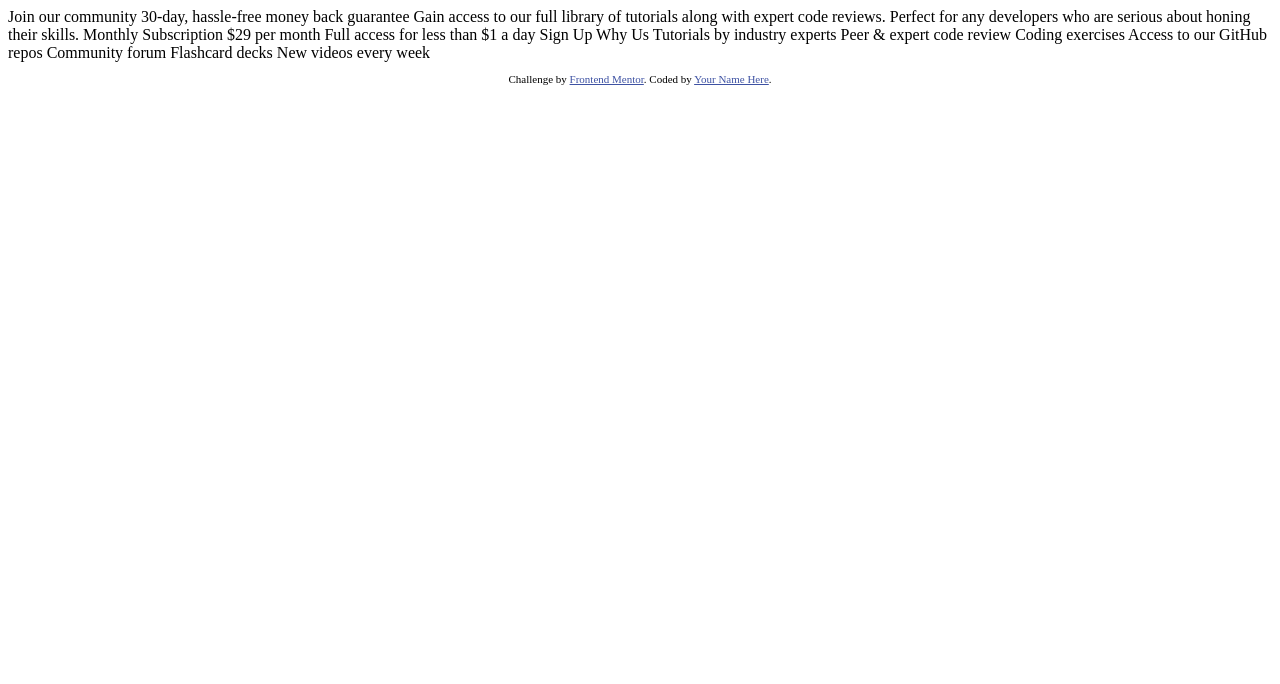
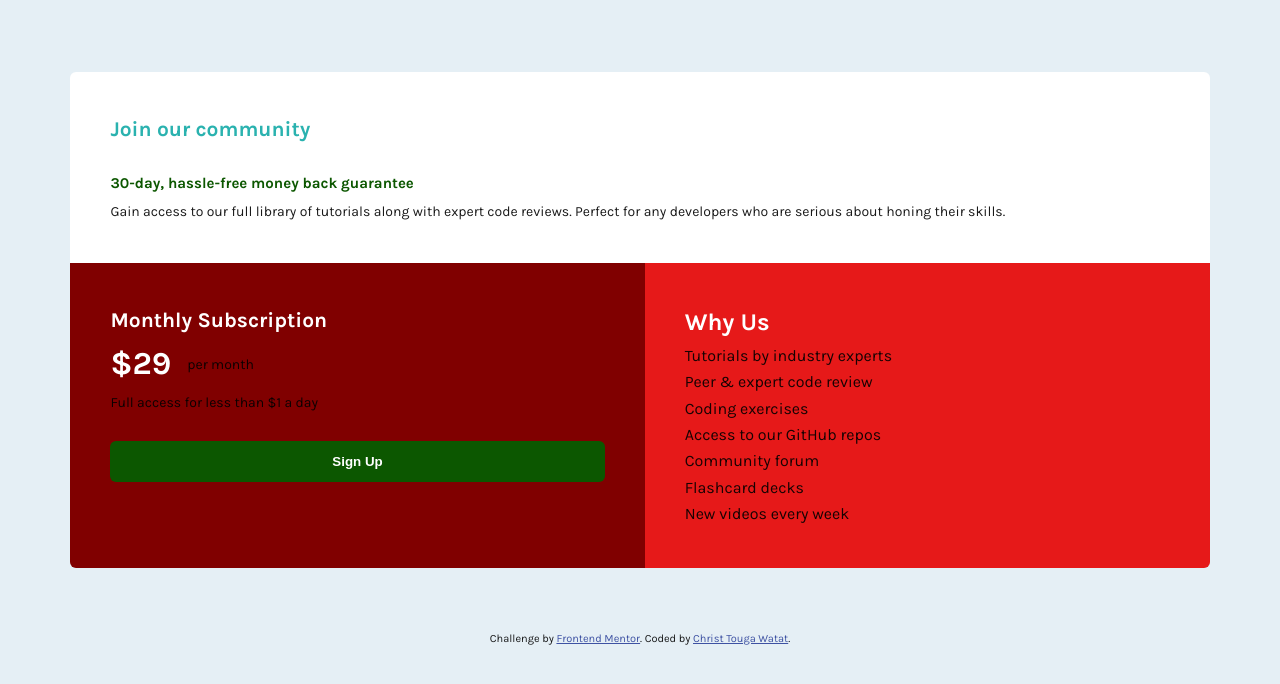
Before and after one commit to Christ-Kevin/single-price-component, a plain HTML site: page index.html in a window 1280 px wide. Drawn offline with Linux system fonts and the light colour scheme.

Commit message:
solution

```diff
--- a/index.html
+++ b/index.html
@@ -1,50 +1,60 @@
 <!DOCTYPE html>
 <html lang="en">
+
 <head>
     <meta charset="UTF-8">
     <meta name="viewport" content="width=device-width, initial-scale=1.0"> <!-- displays site properly based on user's device -->
 
     <link rel="icon" type="image/png" sizes="32x32" href="./images/favicon-32x32.png">
+    <link rel="preconnect" href="https://fonts.googleapis.com">
+    <link rel="preconnect" href="https://fonts.gstatic.com" crossorigin>
+    <link href="https://fonts.googleapis.com/css2?family=Karla:wght@400;700&display=swap" rel="stylesheet">
+
+    <link rel="stylesheet" href="style.css">
 
     <title>Frontend Mentor | Single Price Grid Component</title>
+</head>
 
-  <!-- Feel free to remove these styles or customise in your own stylesheet 👍 -->
-  <style>
-    .attribution { font-size: 11px; text-align: center; }
-    .attribution a { color: hsl(228, 45%, 44%); }
-  </style>
-</head>
 <body>
-  Join our community
+    <main>
+        <header>
+            <h2>Join our community</h2>
 
-  30-day, hassle-free money back guarantee
+            <h3>30-day, hassle-free money back guarantee</h3>
 
             Gain access to our full library of tutorials along with expert code reviews.
             Perfect for any developers who are serious about honing their skills.
+        </header>
+        <div class="container">
+            <section>
+                <h2>Monthly Subscription</h2>
 
-  Monthly Subscription
+                <div class="price"><span>&dollar;29</span><span>per month</span></div>
 
-  &dollar;29 per month
+                <p>Full access for less than &dollar;1 a day</p>
 
-  Full access for less than &dollar;1 a day
+                <button class="btn" type="button">Sign Up</button>
+            </section>
+            <section>
+                <h2>Why Us</h2>
 
-  Sign Up
-
-  Why Us
-
-  Tutorials by industry experts
-  Peer &amp; expert code review
-  Coding exercises
-  Access to our GitHub repos
-  Community forum
-  Flashcard decks
-  New videos every week
-
+                <ul>
+                    <li><a href="#">Tutorials by industry experts</a></li>
+                    <li><a href="#">Peer &amp; expert code review</a></li>
+                    <li><a href="#">Coding exercises</a></li>
+                    <li><a href="#">Access to our GitHub repos</a></li>
+                    <li><a href="#">Community forum</a></li>
+                    <li><a href="#">Flashcard decks</a></li>
+                    <li><a href="#">New videos every week</a></li>
+                </ul>
+            </section>
+        </div>
+    </main>
     <footer>
         <p class="attribution">
             Challenge by <a href="https://www.frontendmentor.io?ref=challenge" target="_blank">Frontend Mentor</a>.
-      Coded by <a href="#">Your Name Here</a>.
+            Coded by <a href="https://github.com/Christ-Kevin/single-price-component">Christ Touga Watat</a>.
         </p>
     </footer>
-</body>
-</html>
+
+</body></html>
--- /dev/null
+++ b/style.css
@@ -0,0 +1,175 @@
+:root {
+    --cyan: hsl(179, 62%, 43%);
+    --bright-yellow: hsl(71, 73%, 54%);
+    --light-gray: hsl(204, 43%, 93%);
+    --grayishblue: hsl(218, 22%, 67%);
+    --color-body: hsla(0, 100%, 0%, 0.9);
+    --section2: hsl(0, 100%, 25%);
+    --section3: hsl(0, 80%, 50%);
+    --green: hsl(112, 100%, 17%);
+    --fs: 0.875rem;
+    --ff: 'Karla', sans-serif;
+    --fw1: 400;
+    --fw2: 700;
+    --colorFEM: hsl(228, 45%, 44%);
+}
+
+/* Box sizing rules */
+*,
+*::before,
+*::after {
+    box-sizing: border-box;
+}
+
+/* Remove default margin */
+* {
+    margin: 0;
+}
+
+/* Set core body defaults */
+body {
+    margin: 0 auto;
+    min-height: 100vh;
+    line-height: 1.65;
+    text-align: left;
+    width: 89%;
+    font-size: var(--fs);
+    font-weight: var(--fw1);
+    font-family: var(--ff);
+    color: var(--color-body);
+    background-color: var(--light-gray);
+}
+
+main,
+.container {
+    width: 100%;
+    display: flex;
+    flex-direction: column;
+}
+
+main {
+    margin-top: 4.5rem;
+    margin-bottom: 3.875rem;
+    border-radius: 0.375rem;
+    overflow: hidden;
+    /* to avoid that the border-radius collapse */
+}
+
+section,
+header {
+    padding: 1.5rem;
+}
+
+ul {
+    /* remove list-styling. J. Kramer: Navigation Bar Basics. Removing default list styling */
+    list-style-type: none;
+    display: block;
+    margin: 0;
+    padding: 0;
+}
+
+section a {
+    display: block;
+    /* stretching a tag inside li tag */
+    text-decoration: none;
+    color: inherit;
+}
+
+section a:hover {
+    cursor: pointer;
+    text-decoration: underline;
+}
+
+.price {
+    display: flex;
+    align-items: center;
+    gap: 1rem;
+    flex-wrap: wrap;
+}
+
+.container section:nth-of-type(1) {
+    background-color: var(--section2);
+}
+
+.container section:nth-of-type(2) {
+    background-color: var(--section3);
+    font-size: 1rem;
+}
+
+.attribution {
+    font-size: 0.6875rem;
+    text-align: center;
+}
+
+header {
+    background-color: white;
+    /* flex-basis: 250px ? */
+}
+
+.attribution a {
+    color: var(--colorFEM);
+}
+
+header h2 {
+    color: var(--cyan);
+}
+
+section h2,
+.price span:first-child {
+    color: white;
+    font-weight: var(--fw2);
+}
+
+.price span:first-child {
+    font-size: 2rem;
+}
+
+h3 {
+    color: var(--green);
+    font-size: 0.9375rem;
+    margin-top: 1.5rem;
+    margin-bottom: .3rem;
+}
+
+p {
+  margin-bottom: 1.7rem;
+}
+
+.btn {
+    display: inline-flex;
+    /* center items horizontally and vertically */
+    align-items: center;
+    justify-content: center;
+    border: none;
+    width: 100%;
+    background-color: var(--green);
+    text-align: center;
+    color: white;
+    font-weight: var(--fw2);
+    border-radius: 0.375rem;
+    padding-top: 0.8125rem;
+    padding-bottom: 0.8125rem;
+}
+
+.btn:hover {
+    cursor: pointer;
+    background-color: yellow;
+    color: var(--green);
+}
+
+@media(min-width: 650px) {
+
+    header,
+    section {
+        padding: 2.5rem;
+    }
+
+    .container {
+        flex-direction: row;
+        width: 100%;
+    }
+
+    .container > * {
+        flex: 1 0 auto;
+    }
+}
```
Lines whose indentation alone changed are shown as unchanged.
